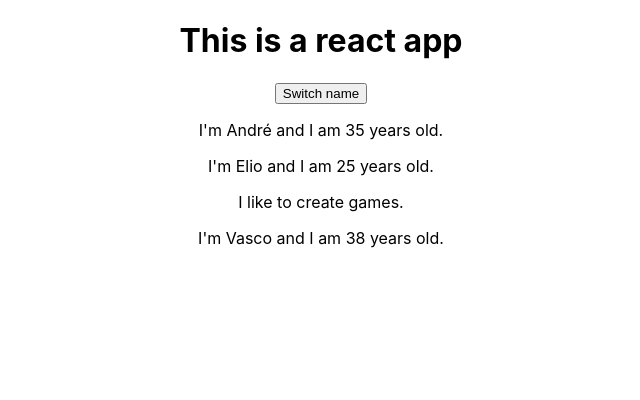
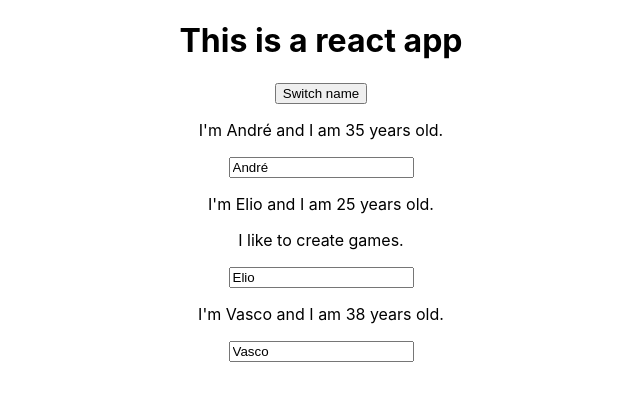
Before and after one commit to andrefrua/react-complete-guide, a React (Create React App) app: page / in a window 1280 px wide. Shown: the top 400 px of the page, without its empty margins (319-959 px from the left). Built offline with nearby package versions, Linux system fonts and the light colour scheme.

Commit message:
Event handlers

```diff
--- a/src/App.js
+++ b/src/App.js
@@ -8,16 +8,50 @@ class App extends Component {
       { name: "André", age: 35 },
       { name: "Elio", age: 25 },
       { name: "Vasco", age: 38 }
-    ]
+    ],
+    otherState: "Some value"
   }
+
+  switchNameHandler = (newName) => {
+    // DON'T DO THIS: The state shouldn't be manipulated directly
+    //this.state.persons[0].name = "André Rua";
+    // NOTE: React only updates the DOM when there are changes on the state or on props
+    this.setState({
+      persons: [
+        { name: newName, age: 35 },
+        { name: "Elio Freitas", age: 25 },
+        { name: "Vasco Gervásio", age: 38 }
+      ]
+    });
+  }
+
+  nameChangedHandler = (event) => {
+    this.setState({
+      persons: [
+        { name: "André Rua", age: 35 },
+        { name: event.target.value, age: 25 },
+        { name: "Vasco Gervásio", age: 38 }
+      ]
+    });
+  }
+
   render() {
     return (
       <div className="App">
         <h1>This is a react app</h1>
-        <button>Switch name</button>
-        <Person name={this.state.persons[0].name} age={this.state.persons[0].age} />
-        <Person name={this.state.persons[1].name} age={this.state.persons[1].age}>I like to create games.</Person>
-        <Person name={this.state.persons[2].name} age={this.state.persons[2].age} />
+        {/* This way of calling a method is not recommended because it can be ineficient, however it can be used if needed */}
+        <button onClick={() => this.switchNameHandler("Bad potato!")}>Switch name</button>
+        <Person
+          name={this.state.persons[0].name}
+          age={this.state.persons[0].age} />
+        <Person
+          name={this.state.persons[1].name}
+          age={this.state.persons[1].age}
+          click={this.switchNameHandler.bind(this, "Good potato")}
+          changed={this.nameChangedHandler}>I like to create games.</Person>
+        <Person
+          name={this.state.persons[2].name}
+          age={this.state.persons[2].age} />
       </div>
     );
 
--- a/src/Person/Person.js
+++ b/src/Person/Person.js
@@ -4,8 +4,9 @@ import React from "react";
 const person = (props) => {
     return (
         <div>
-            <p>I'm {props.name} and I am {props.age} years old.</p>
+            <p onClick={props.click}>I'm {props.name} and I am {props.age} years old.</p>
             <p>{props.children}</p>
+            <input type="text" onChange={props.changed} value={props.name} />
         </div>
     )
 
```
